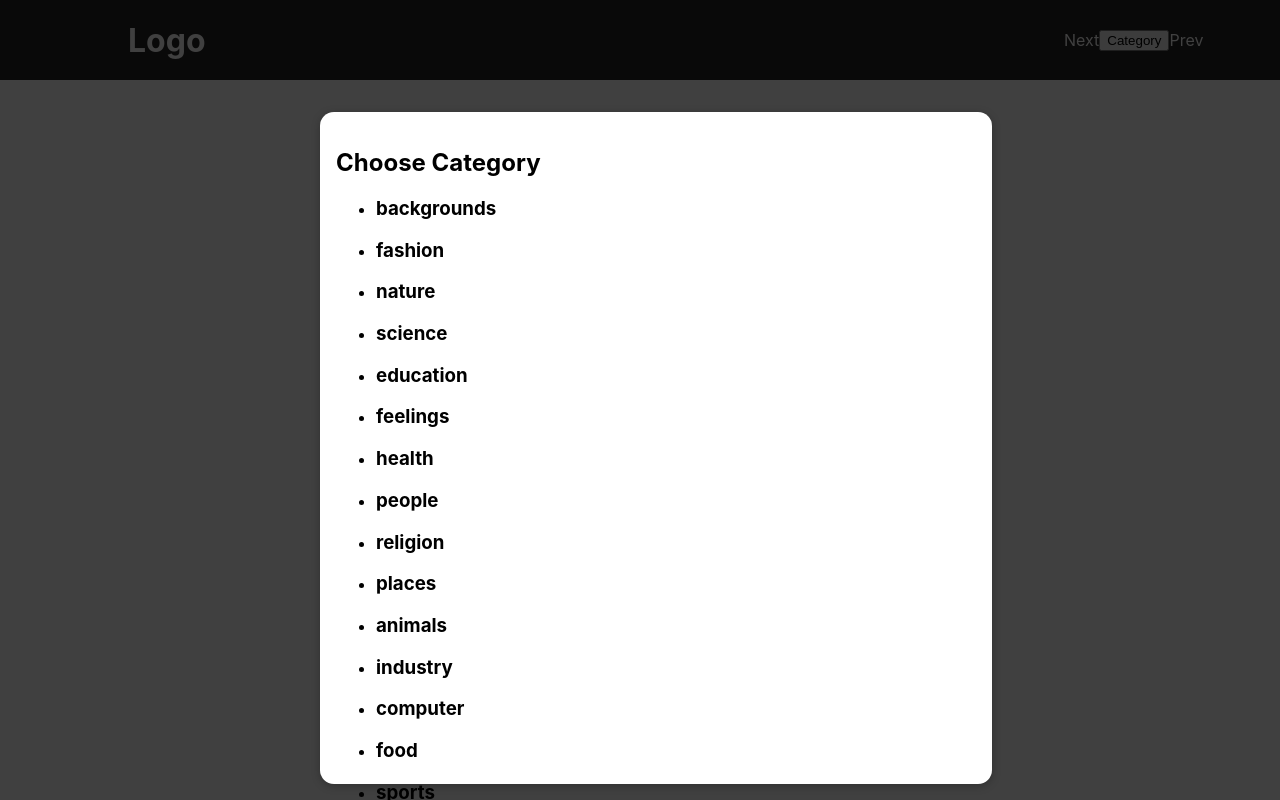
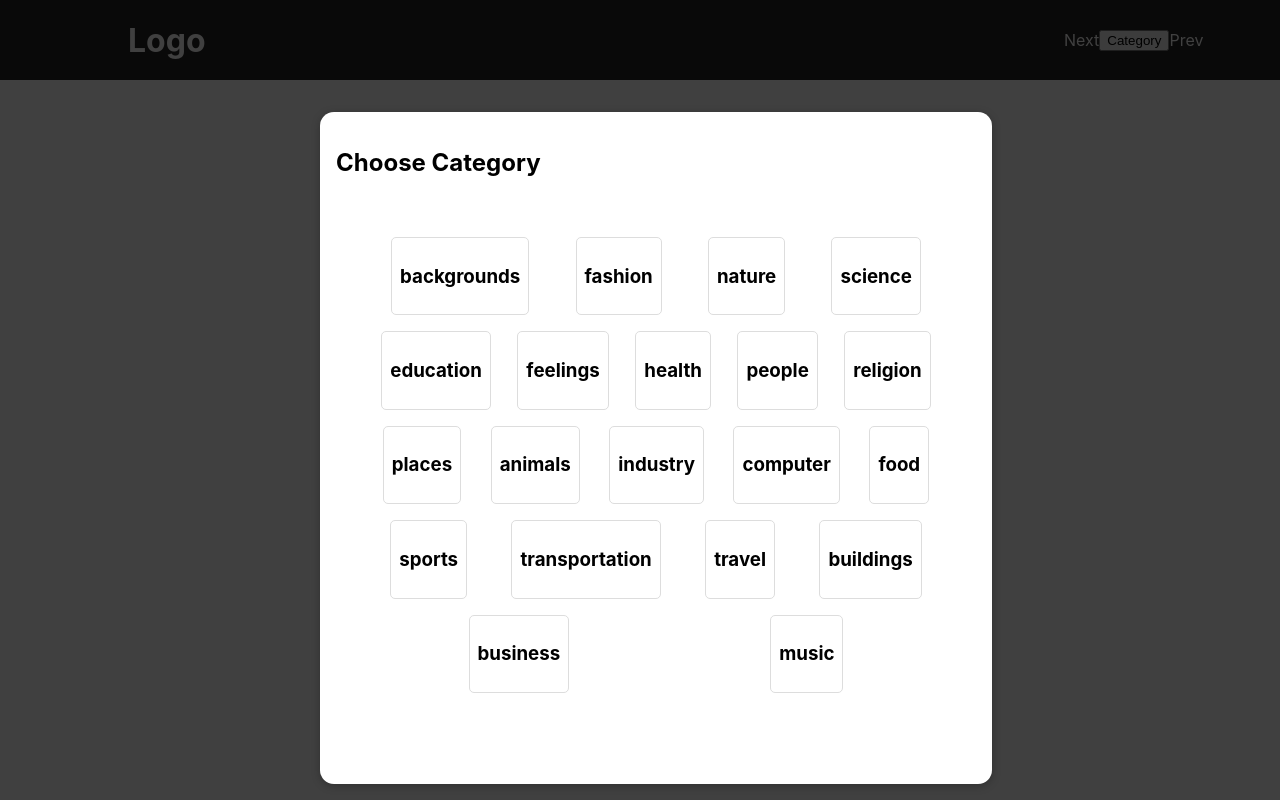
Before and after one commit to AmiramAbergel/fs-home-assignment, a React (Create React App) app in the folder client/: page / in a window 1280 px wide. Both pictures are taken after a click on the button "Category". Shown: the top 800 px of the page. Built offline with nearby package versions, Linux system fonts and the light colour scheme; no server answers.

Commit message:
style: catgoryList styled and arraged when modal appear

```diff
--- a/client/src/components/CategoryList/CategoryList.jsx
+++ b/client/src/components/CategoryList/CategoryList.jsx
@@ -1,9 +1,11 @@
+/** @jsxImportSource @emotion/react */
 import { useContext } from 'react';
 import Modal from '../UI/Modal/Modal.jsx';
 import Category from './Category.jsx';
 import { ImageContext } from '../../hooks/ImageContext.js';
 import { useDispatch } from 'react-redux';
 import { uiActions } from '../../store/ui-slice.js';
+import { categoryItem, categoryList } from './CategoryList.style.js';
 
 const DUMMY_CATEGORIES = [
   {
@@ -100,13 +102,14 @@ const CategoryList = (props) => {
   return (
     <Modal>
       <h2>Choose Category</h2>
-      <ul>
+      <ul css={categoryList}>
         {DUMMY_CATEGORIES.map((category) => (
-          <Category
-            key={category.id}
-            item={category.title}
-            onCategorySelect={handleCategorySelect}
-          />
+          <li css={categoryItem} key={category.id}>
+            <Category
+              item={category.title}
+              onCategorySelect={handleCategorySelect}
+            />
+          </li>
         ))}
       </ul>
     </Modal>
--- a/client/src/components/CategoryList/CategoryList.style.js
+++ b/client/src/components/CategoryList/CategoryList.style.js
@@ -0,0 +1,24 @@
+import { css } from '@emotion/react';
+
+export const categoryList = css`
+  display: flex;
+  flex-wrap: wrap;
+  justify-content: space-around;
+  align-items: center;
+  padding: 2rem;
+  list-style: none;
+`;
+
+export const categoryItem = css`
+  flex: 0 0 auto;
+  margin: 0.5rem;
+  padding: 0.5rem;
+  border: 1px solid #ddd;
+  border-radius: 5px;
+  cursor: pointer;
+  transition: all 0.3s;
+
+  &:hover {
+    background-color: #eee;
+  }
+`;
```
